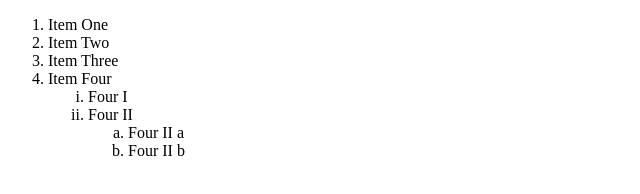
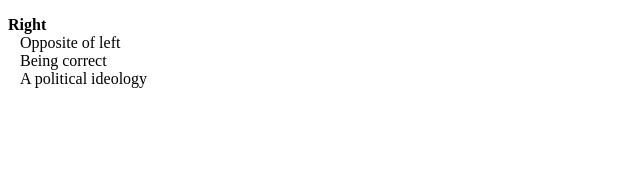
Before and after one commit to aohhk/25-september-2017, a plain HTML site: page index.html in a window 1280 px wide. Shown: the whole page, without its empty margins (0-640 px from the left). Drawn offline with Linux system fonts and the light colour scheme.

Commit message:
Add example of definition list

```diff
--- a/css/style.css
+++ b/css/style.css
@@ -1,7 +1,6 @@
-li li {
-   list-style-type: lower-roman;
+dt {
+   font-weight: bold;
 }
-
-li li li {
-   list-style-type: lower-alpha;
+dd {
+   margin-left: 12px;
 }
--- a/index.html
+++ b/index.html
@@ -7,21 +7,11 @@
    <link rel="stylesheet" href="css/style.css">
 </head>
 <body>
-   <ol>
-      <li>Item One</li>
-      <li>Item Two</li>
-      <li>Item Three</li>
-      <li>Item Four
-         <ol>
-            <li>Four I</li>
-            <li>Four II
-               <ol>
-                  <li>Four II a</li>
-                  <li>Four II b</li>
-               </ol>
-            </li>
-         </ol>
-      </li>
-   </ol>
+   <dl>
+      <dt>Right</dt>
+      <dd>Opposite of left</dd>
+      <dd>Being correct</dd>
+      <dd>A political ideology</dd>
+   </dl>
 </body>
 </html>
```
